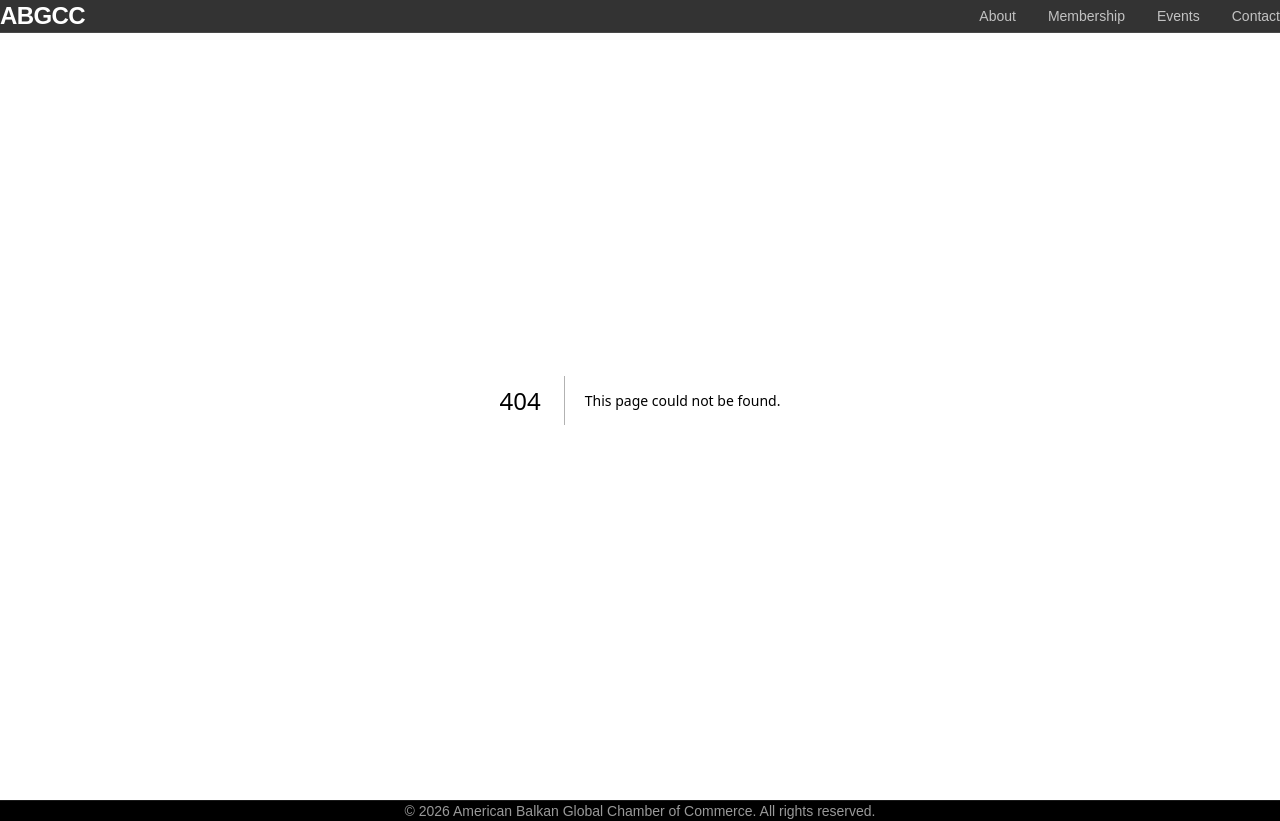
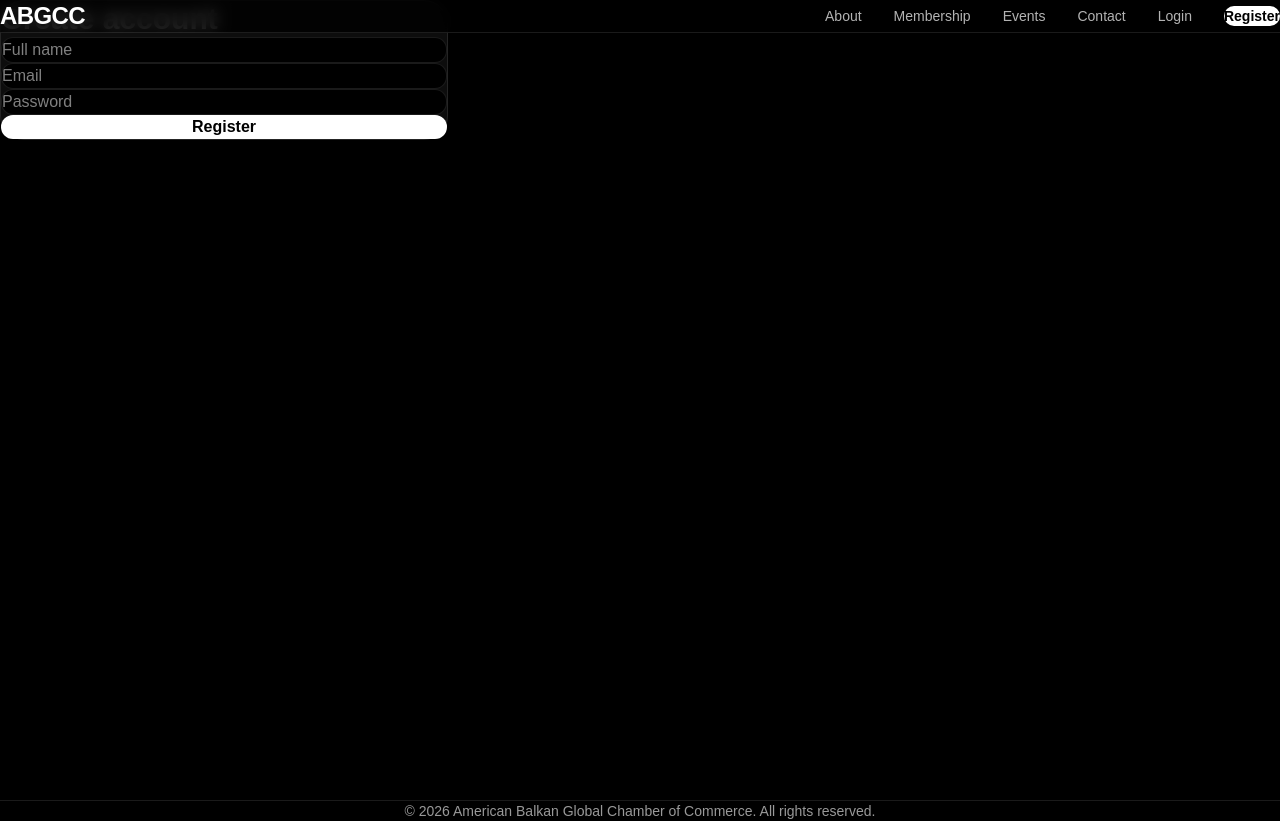
Before and after one commit to stojkov5/abgcc, a Next.js app: page /register in a window 1280 px wide. Before the commit this address had no page. Built offline with nearby package versions, Linux system fonts and the light colour scheme.

Commit message:
Add Auth Pages with Navbar Login, Register links

```diff
--- /dev/null
+++ b/app/api/auth/[...nextauth]/route.js
@@ -0,0 +1,81 @@
+import NextAuth from "next-auth";
+import CredentialsProvider from "next-auth/providers/credentials";
+import bcrypt from "bcrypt";
+import { prisma } from "@/lib/prisma";
+
+const handler = NextAuth({
+  providers: [
+    CredentialsProvider({
+      name: "Credentials",
+
+      credentials: {
+        email: { label: "Email", type: "email" },
+        password: { label: "Password", type: "password" },
+      },
+
+      async authorize(credentials) {
+        if (!credentials?.email || !credentials?.password) {
+          return null;
+        }
+
+        const user = await prisma.user.findUnique({
+          where: {
+            email: credentials.email,
+          },
+        });
+
+        if (!user || !user.password) {
+          return null;
+        }
+
+        const isPasswordValid = await bcrypt.compare(
+          credentials.password,
+          user.password
+        );
+
+        if (!isPasswordValid) {
+          return null;
+        }
+
+        return {
+          id: user.id,
+          name: user.name,
+          email: user.email,
+          role: user.role,
+        };
+      },
+    }),
+  ],
+
+  session: {
+    strategy: "jwt",
+  },
+
+  callbacks: {
+    async jwt({ token, user }) {
+      if (user) {
+        token.id = user.id;
+        token.role = user.role;
+      }
+
+      return token;
+    },
+
+    async session({ session, token }) {
+      if (session.user) {
+        session.user.id = token.id;
+        session.user.role = token.role;
+      }
+
+      return session;
+    },
+  },
+
+  pages: {
+    signIn: "/login",
+  },
+
+  secret: process.env.NEXTAUTH_SECRET,
+});
+
+export { handler as GET, handler as POST };
--- /dev/null
+++ b/app/api/auth/register/route.js
@@ -0,0 +1,59 @@
+import bcrypt from "bcrypt";
+import { prisma } from "@/lib/prisma";
+
+export async function POST(request) {
+  try {
+    const body = await request.json();
+
+    const { name, email, password } = body;
+
+    if (!name || !email || !password) {
+      return Response.json(
+        { message: "All fields are required." },
+        { status: 400 }
+      );
+    }
+
+    const existingUser = await prisma.user.findUnique({
+      where: { email },
+    });
+
+    if (existingUser) {
+      return Response.json(
+        { message: "User already exists." },
+        { status: 409 }
+      );
+    }
+
+    const hashedPassword = await bcrypt.hash(password, 10);
+
+    const user = await prisma.user.create({
+      data: {
+        name,
+        email,
+        password: hashedPassword,
+        role: "MEMBER",
+      },
+    });
+
+    return Response.json(
+      {
+        message: "User registered successfully.",
+        user: {
+          id: user.id,
+          name: user.name,
+          email: user.email,
+          role: user.role,
+        },
+      },
+      { status: 201 }
+    );
+  } catch (error) {
+    console.error("REGISTER_ERROR", error);
+
+    return Response.json(
+      { message: "Something went wrong." },
+      { status: 500 }
+    );
+  }
+}
--- /dev/null
+++ b/app/login/page.js
@@ -0,0 +1,71 @@
+"use client";
+
+import { useState } from "react";
+import { signIn } from "next-auth/react";
+
+export default function LoginPage() {
+  const [form, setForm] = useState({
+    email: "",
+    password: "",
+  });
+
+  const [message, setMessage] = useState("");
+  const [loading, setLoading] = useState(false);
+
+  async function handleSubmit(e) {
+    e.preventDefault();
+    setLoading(true);
+    setMessage("");
+
+    const res = await signIn("credentials", {
+      email: form.email,
+      password: form.password,
+      redirect: false,
+    });
+
+    setLoading(false);
+
+    if (res?.error) {
+      setMessage("Invalid email or password.");
+      return;
+    }
+
+    window.location.href = "/portal";
+  }
+
+  return (
+    <main className="min-h-screen bg-black px-6 pb-20 pt-32 text-white">
+      <section className="mx-auto max-w-md rounded-3xl border border-white/10 bg-white/5 p-6">
+        <h1 className="mb-6 text-3xl font-bold">Login</h1>
+
+        <form onSubmit={handleSubmit} className="space-y-4">
+          <input
+            type="email"
+            placeholder="Email"
+            value={form.email}
+            onChange={(e) => setForm({ ...form, email: e.target.value })}
+            className="w-full rounded-xl border border-white/10 bg-black px-4 py-3 text-white outline-none"
+          />
+
+          <input
+            type="password"
+            placeholder="Password"
+            value={form.password}
+            onChange={(e) => setForm({ ...form, password: e.target.value })}
+            className="w-full rounded-xl border border-white/10 bg-black px-4 py-3 text-white outline-none"
+          />
+
+          <button
+            type="submit"
+            disabled={loading}
+            className="w-full rounded-xl bg-white px-4 py-3 font-semibold text-black transition hover:bg-white/90 disabled:opacity-60"
+          >
+            {loading ? "Logging in..." : "Login"}
+          </button>
+        </form>
+
+        {message && <p className="mt-4 text-sm text-red-300">{message}</p>}
+      </section>
+    </main>
+  );
+}
--- a/app/portal/page.js
+++ b/app/portal/page.js
@@ -1,3 +1,30 @@
-export default function PortalPage() {
-  return <div>Portal Page</div>;
+import { getServerSession } from "next-auth";
+import { redirect } from "next/navigation";
+
+export default async function PortalPage() {
+  const session = await getServerSession();
+
+  if (!session) {
+    redirect("/login");
+  }
+
+  return (
+    <main className="min-h-screen bg-black px-6 pb-20 pt-32 text-white">
+      <section className="mx-auto max-w-5xl">
+        <p className="mb-4 text-sm font-semibold uppercase tracking-[0.25em] text-white/50">
+          Member Portal
+        </p>
+
+        <h1 className="mb-6 text-4xl font-bold md:text-6xl">
+          Welcome, {session.user?.name || "Member"}
+        </h1>
+
+        <div className="rounded-3xl border border-white/10 bg-white/5 p-6">
+          <p className="text-white/70">
+            Email: {session.user?.email}
+          </p>
+        </div>
+      </section>
+    </main>
+  );
 }
--- /dev/null
+++ b/app/register/page.js
@@ -0,0 +1,88 @@
+"use client";
+
+import { useState } from "react";
+
+export default function RegisterPage() {
+  const [form, setForm] = useState({
+    name: "",
+    email: "",
+    password: "",
+  });
+
+  const [message, setMessage] = useState("");
+  const [loading, setLoading] = useState(false);
+
+  async function handleSubmit(e) {
+    e.preventDefault();
+    setLoading(true);
+    setMessage("");
+
+    const res = await fetch("/api/auth/register", {
+      method: "POST",
+      headers: {
+        "Content-Type": "application/json",
+      },
+      body: JSON.stringify(form),
+    });
+
+    const data = await res.json();
+    setMessage(data.message);
+    setLoading(false);
+
+    if (res.ok) {
+      setForm({
+        name: "",
+        email: "",
+        password: "",
+      });
+    }
+  }
+
+  return (
+    <main className="min-h-screen bg-black px-6 pb-20 pt-32 text-white">
+      <section className="mx-auto max-w-md rounded-3xl border border-white/10 bg-white/5 p-6">
+        <h1 className="mb-6 text-3xl font-bold">Create account</h1>
+
+        <form onSubmit={handleSubmit} className="space-y-4">
+          <input
+            type="text"
+            placeholder="Full name"
+            value={form.name}
+            onChange={(e) => setForm({ ...form, name: e.target.value })}
+            className="w-full rounded-xl border border-white/10 bg-black px-4 py-3 text-white outline-none"
+          />
+
+          <input
+            type="email"
+            placeholder="Email"
+            value={form.email}
+            onChange={(e) => setForm({ ...form, email: e.target.value })}
+            className="w-full rounded-xl border border-white/10 bg-black px-4 py-3 text-white outline-none"
+          />
+
+          <input
+            type="password"
+            placeholder="Password"
+            value={form.password}
+            onChange={(e) => setForm({ ...form, password: e.target.value })}
+            className="w-full rounded-xl border border-white/10 bg-black px-4 py-3 text-white outline-none"
+          />
+
+          <button
+            type="submit"
+            disabled={loading}
+            className="w-full rounded-xl bg-white px-4 py-3 font-semibold text-black transition hover:bg-white/90 disabled:opacity-60"
+          >
+            {loading ? "Creating..." : "Register"}
+          </button>
+        </form>
+
+        {message && (
+          <p className="mt-4 text-sm text-white/70">
+            {message}
+          </p>
+        )}
+      </section>
+    </main>
+  );
+}
--- a/components/Navbar.jsx
+++ b/components/Navbar.jsx
@@ -8,35 +8,19 @@ export default function Navbar() {
   const [mobileMenu, setMobileMenu] = useState(false);
 
   const navLinks = [
-    {
-      name: "About",
-      href: "/about",
-    },
-    {
-      name: "Membership",
-      href: "/membership",
-    },
-    {
-      name: "Events",
-      href: "/events",
-    },
-    {
-      name: "Contact",
-      href: "/contact",
-    },
+    { name: "About", href: "/about" },
+    { name: "Membership", href: "/membership" },
+    { name: "Events", href: "/events" },
+    { name: "Contact", href: "/contact" },
   ];
 
   return (
     <header className="fixed left-0 top-0 z-50 w-full border-b border-white/10 bg-black/80 backdrop-blur">
       <nav className="mx-auto flex max-w-7xl items-center justify-between px-6 py-4">
-        <a
-          href="/"
-          className="text-2xl font-bold tracking-tight text-white"
-        >
+        <a href="/" className="text-2xl font-bold tracking-tight text-white">
           ABGCC
         </a>
 
-        {/* Desktop Menu */}
         <div className="hidden items-center gap-8 md:flex">
           {navLinks.map((link) => (
             <a
@@ -47,22 +31,36 @@ export default function Navbar() {
               {link.name}
             </a>
           ))}
+
+          <a
+            href="/login"
+            className="text-sm font-medium text-white/70 transition hover:text-white"
+          >
+            Login
+          </a>
+
+          <a
+            href="/register"
+            className="rounded-full bg-white px-5 py-2 text-sm font-semibold text-black transition hover:bg-white/90"
+          >
+            Register
+          </a>
         </div>
 
-        {/* Mobile Button */}
         <button
           onClick={() => setMobileMenu(!mobileMenu)}
           className="flex items-center justify-center text-white md:hidden"
+          aria-label="Toggle menu"
         >
           {mobileMenu ? <X size={28} /> : <Menu size={28} />}
         </button>
       </nav>
 
-      {/* Mobile Menu */}
       {mobileMenu && (
         <div className="border-t border-white/10 bg-black md:hidden">
           <div className="flex flex-col px-6 py-6">
-            {navLinks.map((link) => (
+            {[...navLinks, { name: "Login", href: "/login" }, { name: "Register", href: "/register" }].map(
+              (link) => (
                 <a
                   key={link.name}
                   href={link.href}
@@ -71,7 +69,8 @@ export default function Navbar() {
                 >
                   {link.name}
                 </a>
-            ))}
+              )
+            )}
           </div>
         </div>
       )}
--- a/package.json
+++ b/package.json
@@ -10,16 +10,19 @@
   },
   "dependencies": {
     "@prisma/client": "^5.22.0",
+    "bcrypt": "^6.0.0",
     "clsx": "^2.1.1",
     "framer-motion": "^12.38.0",
     "lucide-react": "^1.14.0",
     "next": "16.2.6",
+    "next-auth": "^4.24.14",
     "prisma": "^5.22.0",
     "react": "19.2.4",
     "react-dom": "19.2.4"
   },
   "devDependencies": {
     "@tailwindcss/postcss": "^4",
+    "@types/bcrypt": "^6.0.0",
     "babel-plugin-react-compiler": "1.0.0",
     "eslint": "^9",
     "eslint-config-next": "16.2.6",
```
Also changed, not shown: 1 other file (tests, documents, lock files or other folders). Lines whose indentation alone changed are shown as unchanged.
